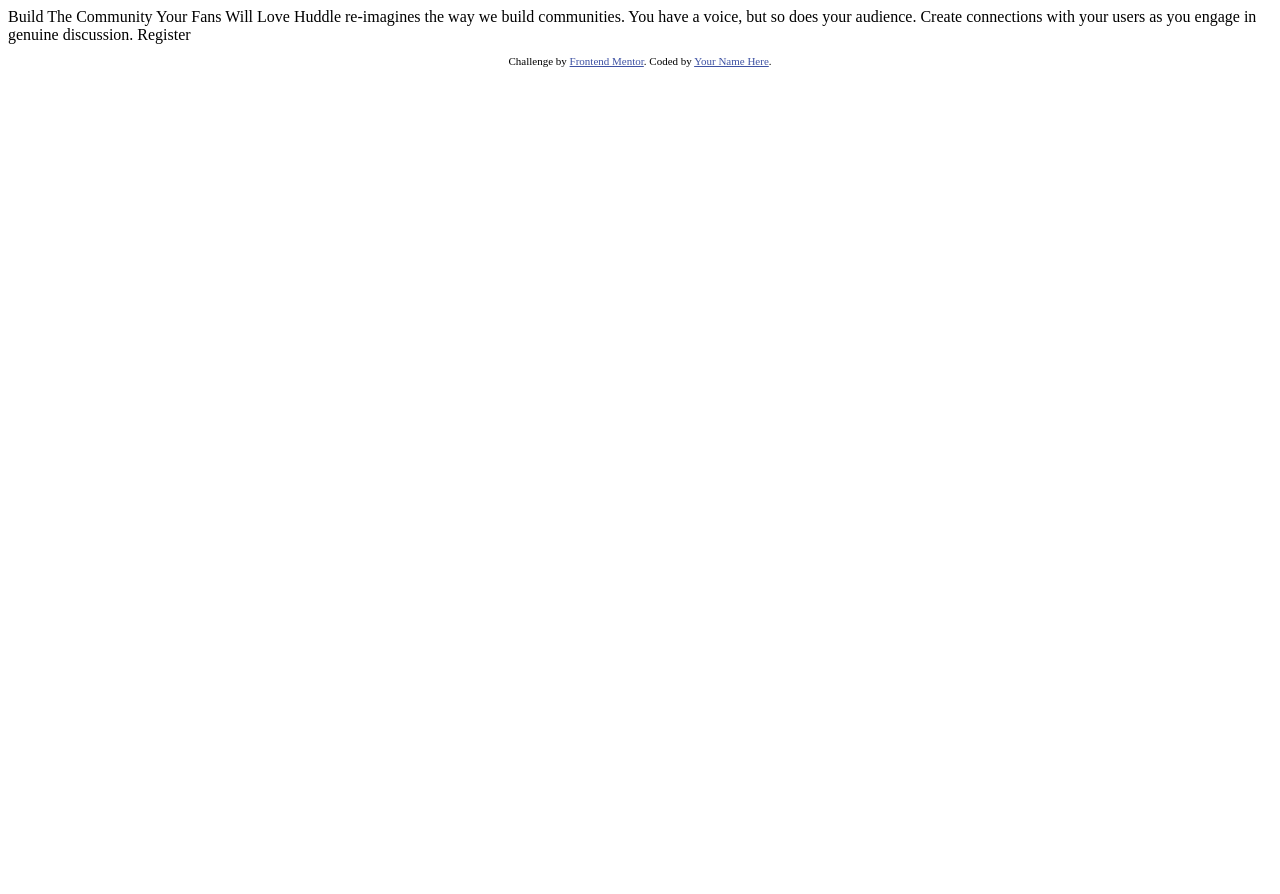
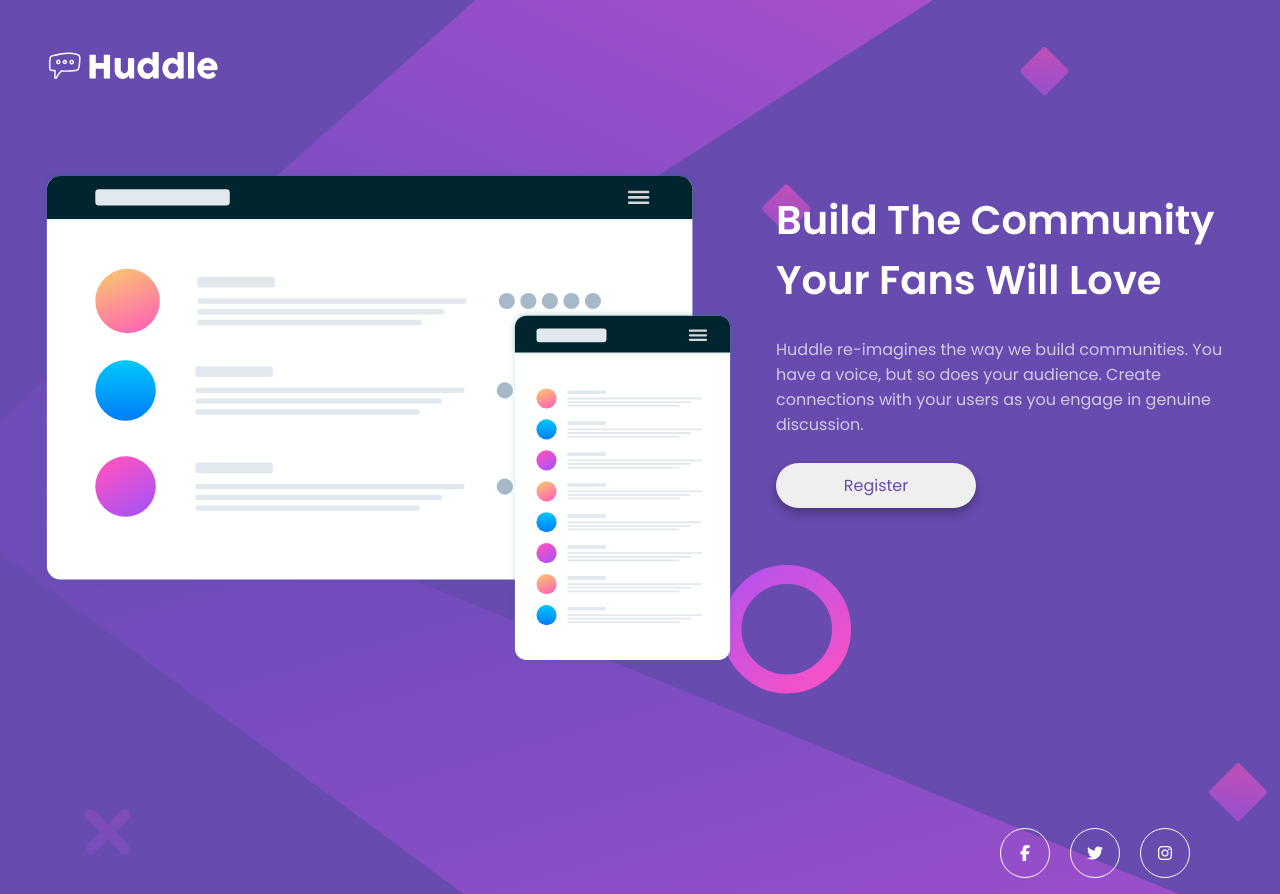
Before and after one commit to LesterLipreri/Huddle-Landing-Page, a plain HTML site: page index.html in a window 1280 px wide. Before the commit the page ends 800 px from the top, so only its background shows below. Drawn offline with nearby package versions, Linux system fonts and the light colour scheme.

Commit message:
footer termiando y por ende el proyecto

```diff
--- a/index.html
+++ b/index.html
@@ -1,33 +1,71 @@
 <!DOCTYPE html>
 <html lang="en">
   <head>
-  <meta charset="UTF-8">
-  <meta name="viewport" content="width=device-width, initial-scale=1.0"> <!-- displays site properly based on user's device -->
+    <meta charset="UTF-8" />
+    <meta name="viewport" content="width=device-width, initial-scale=1.0" />
 
-  <link rel="icon" type="image/png" sizes="32x32" href="./images/favicon-32x32.png">
-
-  <title>Frontend Mentor | Huddle landing page with single introductory section</title>
-
-  <!-- Feel free to remove these styles or customise in your own stylesheet 👍 -->
-  <style>
-    .attribution { font-size: 11px; text-align: center; }
-    .attribution a { color: hsl(228, 45%, 44%); }
-  </style>
+    <link
+      rel="icon"
+      type="image/png"
+      sizes="32x32"
+      href="./images/favicon-32x32.png"
+    />
+    <script
+      src="https://kit.fontawesome.com/a8d4a42d18.js"
+      crossorigin="anonymous"
+    ></script>
+    <link rel="stylesheet" href="styles.css" />
+    <title>
+      Frontend Mentor | Huddle landing page with single introductory section
+    </title>
   </head>
   <body>
-
-  Build The Community Your Fans Will Love
-
-  Huddle re-imagines the way we build communities. You have a voice, but so does your audience.
-  Create connections with your users as you engage in genuine discussion.
-
-  Register
+    <main>
+      <div class="container">
+        <img class="logo" src="./images/logo.svg" alt="image-logo" />
+        <div class="flex">
+          <div class="rigth-side">
+            <img
+              src="./images/illustration-mockups.svg"
+              alt="illustration-mockups"
+            />
+          </div>
+          <div class="left-side">
+            <h1>
+              Build The Community <br />
+              Your Fans Will Love
+            </h1>
+            <p>
+              Huddle re-imagines the way we build communities. You have a voice,
+              but so does your audience. Create connections with your users as
+              you engage in genuine discussion.
+            </p>
+            <button>Register</button>
+          </div>
+        </div>
+      </div>
+    </main>
 
     <footer>
-    <p class="attribution">
-      Challenge by <a href="https://www.frontendmentor.io?ref=challenge" target="_blank">Frontend Mentor</a>.
-      Coded by <a href="#">Your Name Here</a>.
-    </p>
+      <div class="container">
+        <ul class="social-links">
+          <li>
+            <a href="#">
+              <i class="fa-brands fa-facebook-f"></i>
+            </a>
+          </li>
+          <li>
+            <a href="#">
+              <i class="fa-brands fa-twitter"></i>
+            </a>
+          </li>
+          <li>
+            <a href="#">
+              <i class="fa-brands fa-instagram"></i>
+            </a>
+          </li>
+        </ul>
+      </div>
     </footer>
   </body>
 </html>
--- /dev/null
+++ b/styles.css
@@ -0,0 +1,123 @@
+@import url("https://fonts.googleapis.com/css2?family=Poppins:wght@400;600&display=swap");
+@import url("https://fonts.googleapis.com/css2?family=Open+Sans:ital@1&display=swap");
+
+:root {
+  --violet: hsl(257, 40%, 49%);
+  --soft-magenta: hsl(300, 69%, 71%);
+}
+
+* {
+  box-sizing: border-box;
+}
+
+body {
+  font-family: "Open Sans", sans-serif;
+  background-image: url(/images/bg-desktop.svg);
+  background-size: cover;
+  background-color: var(--violet);
+  min-height: 100vh;
+}
+
+.logo {
+  max-width: 100%;
+  height: 45px;
+  margin-top: 35px;
+}
+
+.container {
+  margin: auto;
+  max-width: 100%;
+  width: 1200px;
+}
+
+.flex {
+  display: flex;
+  align-items: center;
+  justify-content: center;
+  margin: 70px 0;
+}
+
+.flex > div:first-child {
+  flex: 0.6;
+  margin-right: 20px;
+}
+
+.flex > div:last-child {
+  flex: 0.4;
+  margin-left: 20px;
+}
+
+.left-side {
+  font-family: "Poppins", sans-serif;
+  color: #fff;
+  padding-bottom: 170px;
+}
+
+h1 {
+  font-weight: 600;
+  font-size: 40px;
+}
+
+p {
+  opacity: 0.7;
+}
+
+img {
+  max-width: 100%;
+}
+
+button {
+  width: 200px;
+  padding: 10px 25px;
+  margin-top: 10px;
+  border: none;
+  border-radius: 50px;
+  box-shadow: 0 5px 10px rgba(0, 0, 0, 0.3);
+  color: var(--violet);
+  font-family: "Poppins", sans-serif;
+  font-weight: 400;
+  font-size: 16px;
+}
+
+.social-links {
+  display: flex;
+  justify-content: flex-end;
+  padding: 0;
+  list-style-type: none;
+  margin-right: 50px;
+  margin-top: 150px;
+}
+
+.social-links a {
+  display: inline-flex;
+  justify-content: center;
+  align-items: center;
+  color: #fff;
+  margin-left: 20px;
+  width: 50px;
+  height: 50px;
+  border-radius: 50%;
+  border: 1px solid #fff;
+  text-decoration: none;
+}
+
+@media screen and (max-width: 800px) {
+  .flex {
+    flex-direction: column;
+    margin: 50px 0;
+  }
+  .flex > div:first-child {
+    flex: 1;
+    margin-right: 0;
+  }
+
+  .flex > div:last-child {
+    flex: 1;
+    margin-left: 0;
+    text-align: center;
+  }
+
+  .social-links {
+    justify-content: center;
+  }
+}
```
Lines whose indentation alone changed are shown as unchanged.
